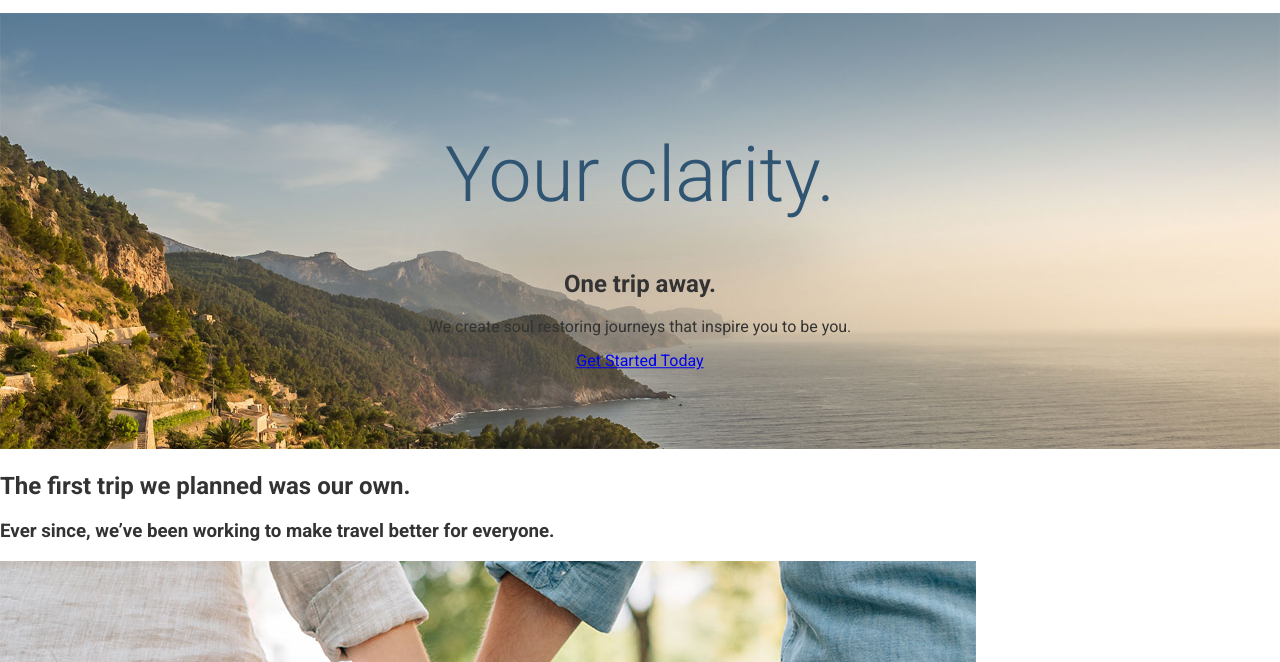
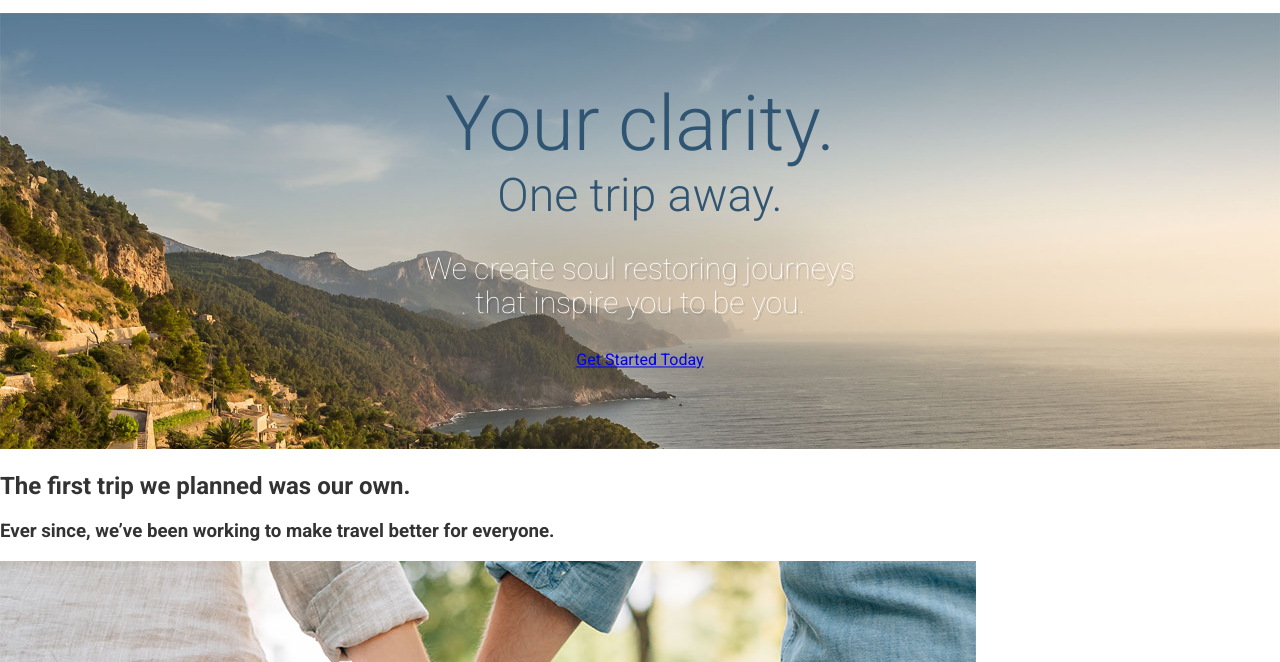
Before and after one commit to JericRice/travel-site, a website built with webpack: page app/index.html in a window 1280 px wide. Shown: the part 138-800 px from the top of the page. Built offline with nearby package versions, Linux system fonts and the light colour scheme.

Commit message:
styled subtitle and description

```diff
--- a/app/assets/styles/modules/_large-hero.css
+++ b/app/assets/styles/modules/_large-hero.css
@@ -1,8 +1,7 @@
 .large-hero {
     position: relative;
-}
 
-.large-hero__text-context {
+    &__text-context {
         position: absolute;
         top: 50%;
         transform: translateY(-50%);
@@ -11,8 +10,27 @@
         text-align: center;
     }
 
-.large-hero__title {
+    &__title {
         font-weight: 300;
         color: #2f5572;
         font-size: 4.8rem;
+        margin: 0;
     }
+
+    &__subtitle {
+        font-weight: 300;
+        color: #2f5572;
+        font-size: 2.9rem;
+        margin: 0;
+    }
+
+    &__description {
+        color: #fff;
+        font-size: 1.875rem;
+        font-weight: 100;
+        text-shadow: 2px 2px 0 rgba(0,0,0, .1);
+        max-width: 30rem;
+        margin-left: auto;
+        margin-right: auto;
+    }
+}
--- a/app/index.html
+++ b/app/index.html
@@ -24,8 +24,8 @@
     <img src="assets/images/hero--large.jpg">
     <div class="large-hero__text-context">
       <h1 class="large-hero__title">Your clarity.</h1>
-      <h2>One trip away.</h2>
-      <p>We create soul restoring journeys that inspire you to be you.</p>
+      <h2 class="large-hero__subtitle" >One trip away.</h2>
+      <p class="large-hero__description">We create soul restoring journeys that inspire you to be you.</p>
       <p><a href="#">Get Started Today</a></p>
   </div>
   </div>
```
Also changed, not shown: app/bundled.js (+1 -1 lines). Lines whose indentation alone changed are shown as unchanged.
